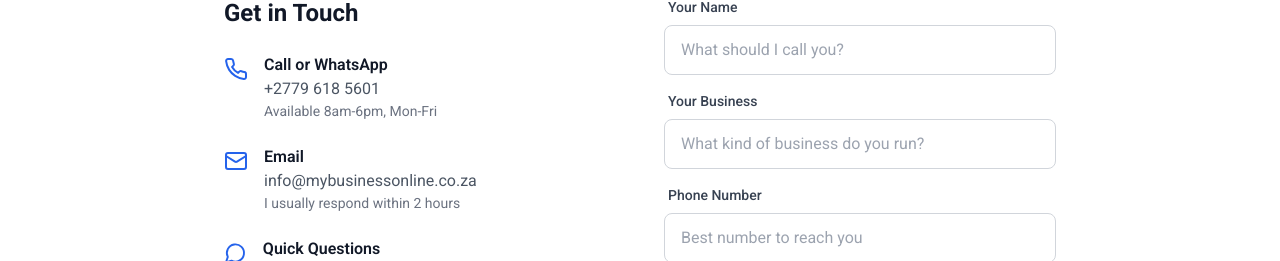
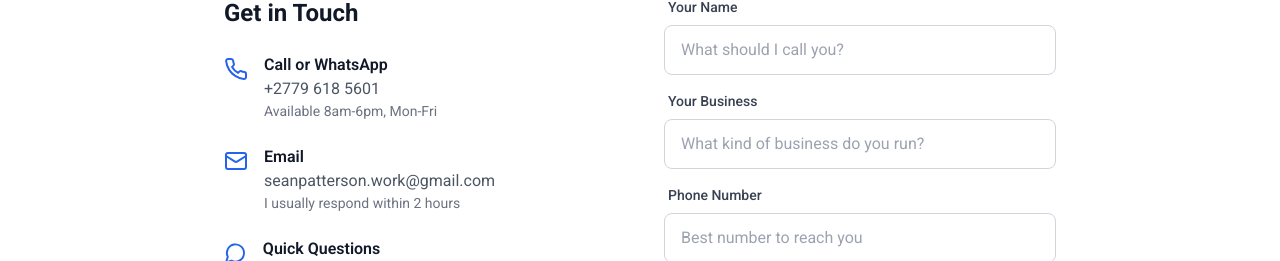
Before and after one commit to SeanDylan1982/get_online_za_1, a React (Vite) app: page / in a window 1280 px wide. Shown: the part 7509-7770 px from the top of the page. Built offline with nearby package versions, Linux system fonts and the light colour scheme.

Commit message:
contact details

```diff
--- a/src/App.tsx
+++ b/src/App.tsx
@@ -1079,9 +1079,9 @@ function App() {
                   <div>
                     <h4 className="font-semibold text-gray-900">Email</h4>
                     <p className="text-gray-600">
-                      <a href="mailto:info@mybusinessonline.co.za">
+                      <a href="mailto:seanpatterson.work@gmail.com">
                         {" "}
-                        info@mybusinessonline.co.za
+                        seanpatterson.work@gmail.com
                       </a>
                     </p>
                     <p className="text-sm text-gray-500">
```
